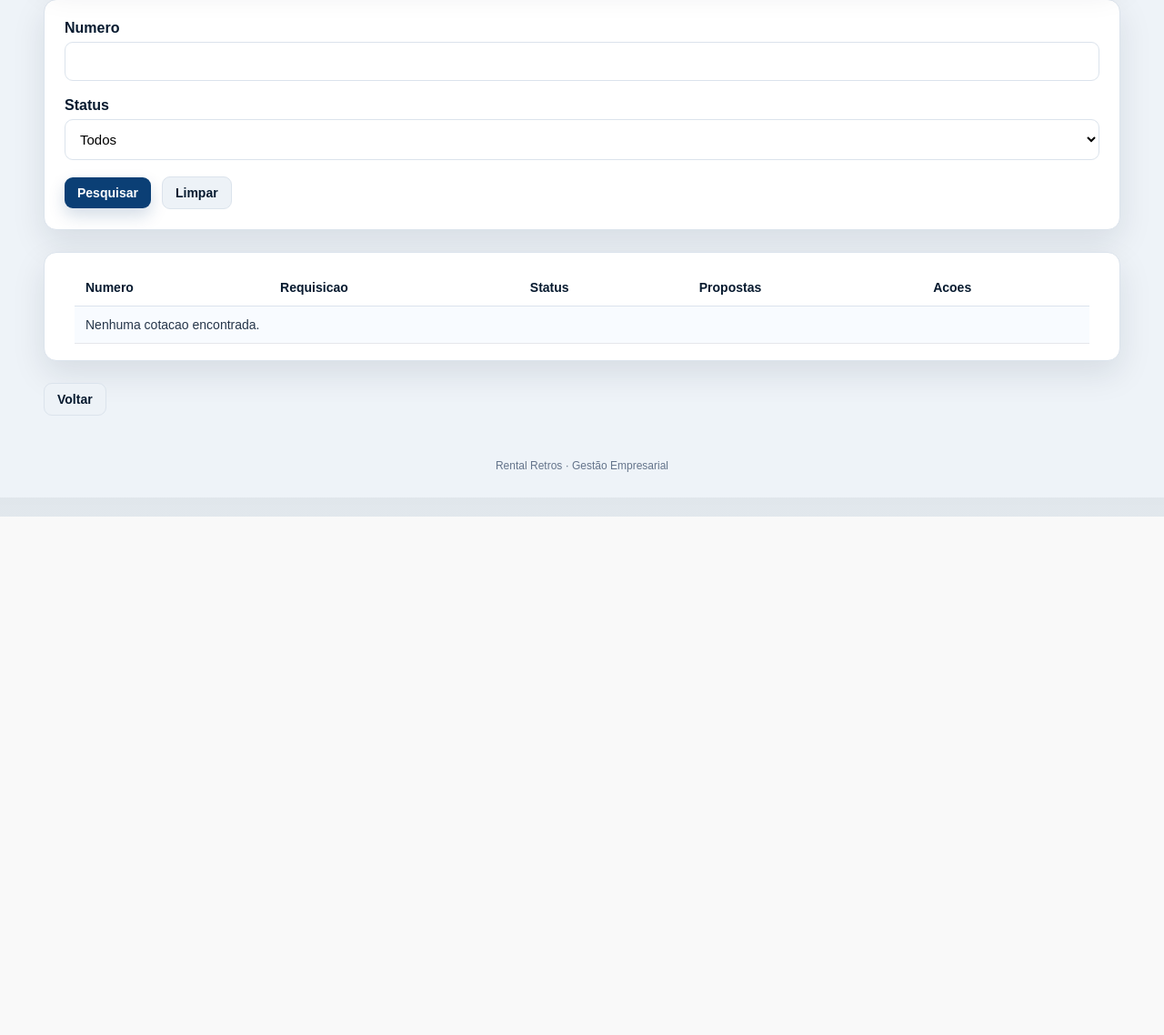
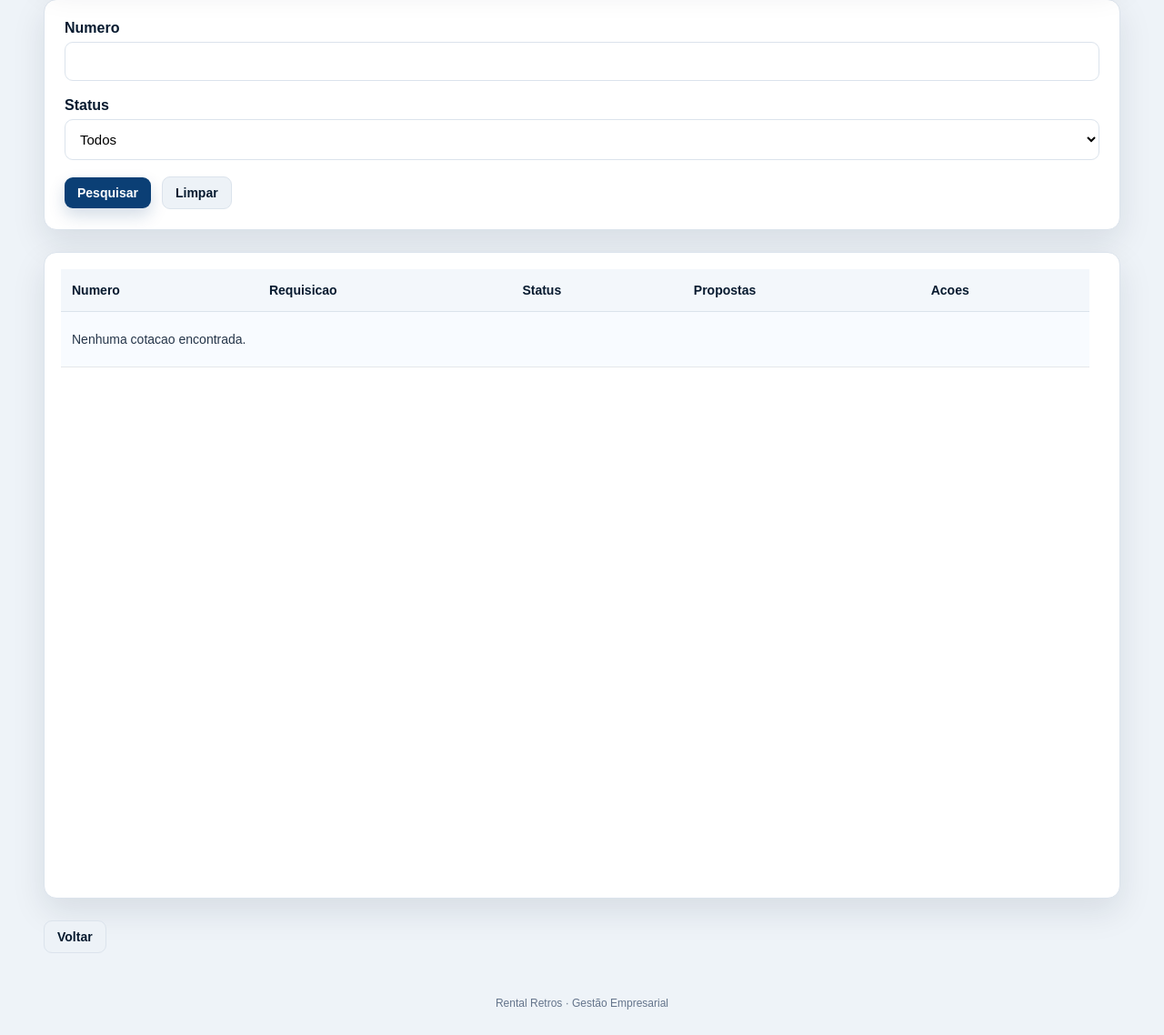
Before and after one commit to josefabio2507/gestao-empresarial-rental-retros, a Python web app: template app/templates/suprimentos/cotacoes/listar.html in a window 1280 px wide. Shown: the part 232-1370 px from the top of the page at 91% size. Before the commit the page ends 800 px from the top, so only its background shows below. Run offline with Jinja, Linux system fonts and the light colour scheme; the template is opened without the code that fills it, so the values that code supplies are empty.

Commit message:
Corrige contêiner rolável das cotações

```diff
--- a/app/static/css/app.css
+++ b/app/static/css/app.css
@@ -98,6 +98,31 @@
 .listbox-5-linhas .table tbody tr,
 .listbox-10-linhas .table tbody tr {
     min-height: var(--listbox-row-height);
+}
+
+.cotacoes-listbox {
+    --cotacoes-header-height: 46px;
+    --cotacoes-row-height: 61px;
+    height: calc(var(--cotacoes-header-height) + (10 * var(--cotacoes-row-height)) + 17px);
+    max-width: 100%;
+    overflow: scroll;
+    scrollbar-gutter: stable;
+}
+
+.cotacoes-listbox .cotacoes-table {
+    min-width: 760px;
+}
+
+.cotacoes-listbox .cotacoes-table thead th {
+    background: #f3f7fb;
+    height: var(--cotacoes-header-height);
+    position: sticky;
+    top: 0;
+    z-index: 2;
+}
+
+.cotacoes-listbox .cotacoes-table tbody tr {
+    height: var(--cotacoes-row-height);
 }
 
 .requisicoes-listbox {
--- a/app/templates/suprimentos/cotacoes/listar.html
+++ b/app/templates/suprimentos/cotacoes/listar.html
@@ -31,8 +31,9 @@
         </div>
     </form>
 
-    <div class="table-card table-responsive listbox-10-linhas" role="region" aria-label="Lista de cotacoes" tabindex="0">
-        <table class="table">
+    <div class="table-card">
+        <div class="cotacoes-listbox" role="region" aria-label="Lista de cotacoes" tabindex="0">
+            <table class="table cotacoes-table">
             <thead>
                 <tr>
                     <th>Numero</th>
@@ -62,7 +63,8 @@
                     <tr><td class="empty-state" colspan="5">Nenhuma cotacao encontrada.</td></tr>
                 {% endfor %}
             </tbody>
-        </table>
+            </table>
+        </div>
     </div>
 
     <div class="page-actions">
```
Also changed, not shown: tests/test_suprimentos_cotacoes.py (+2 -1 lines).
